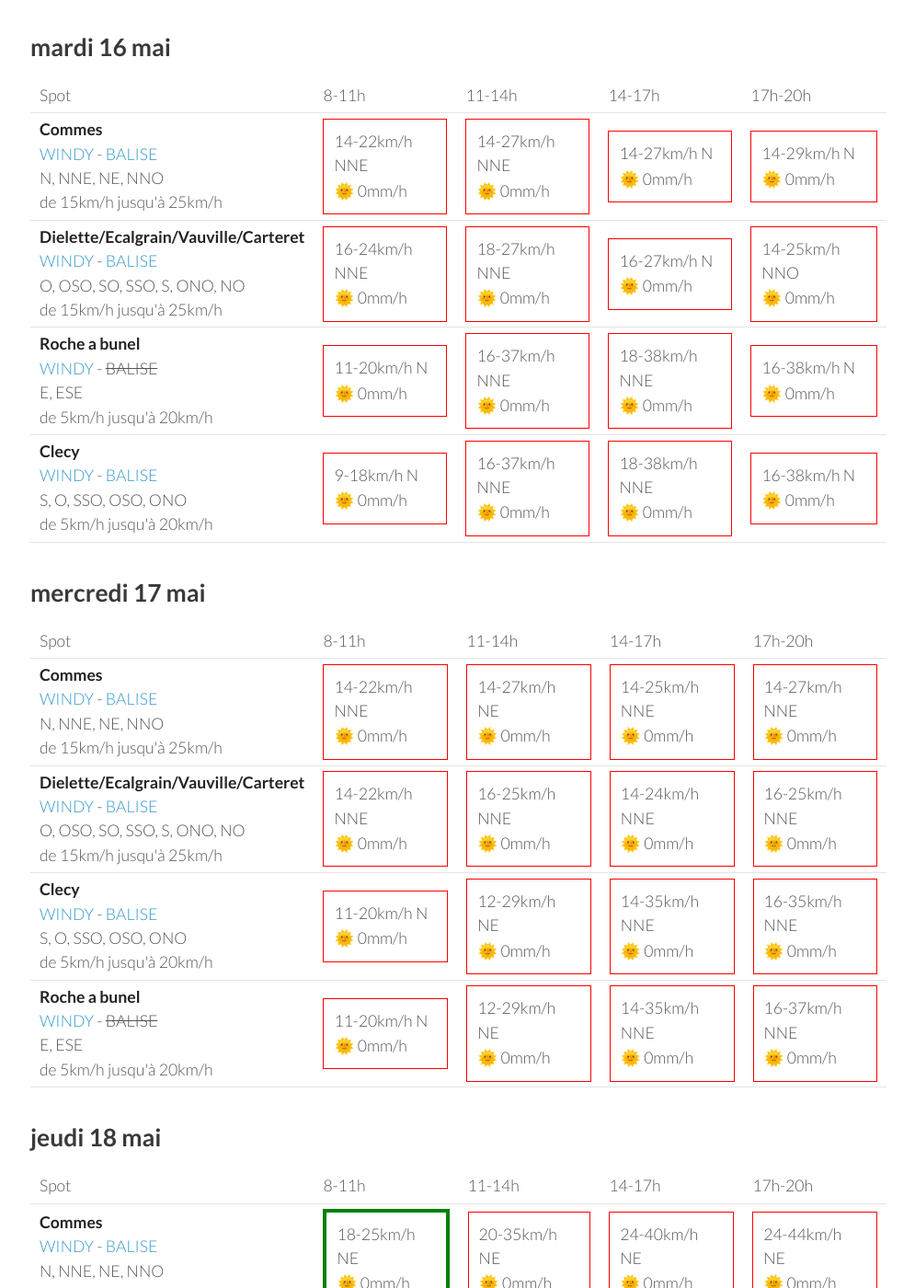
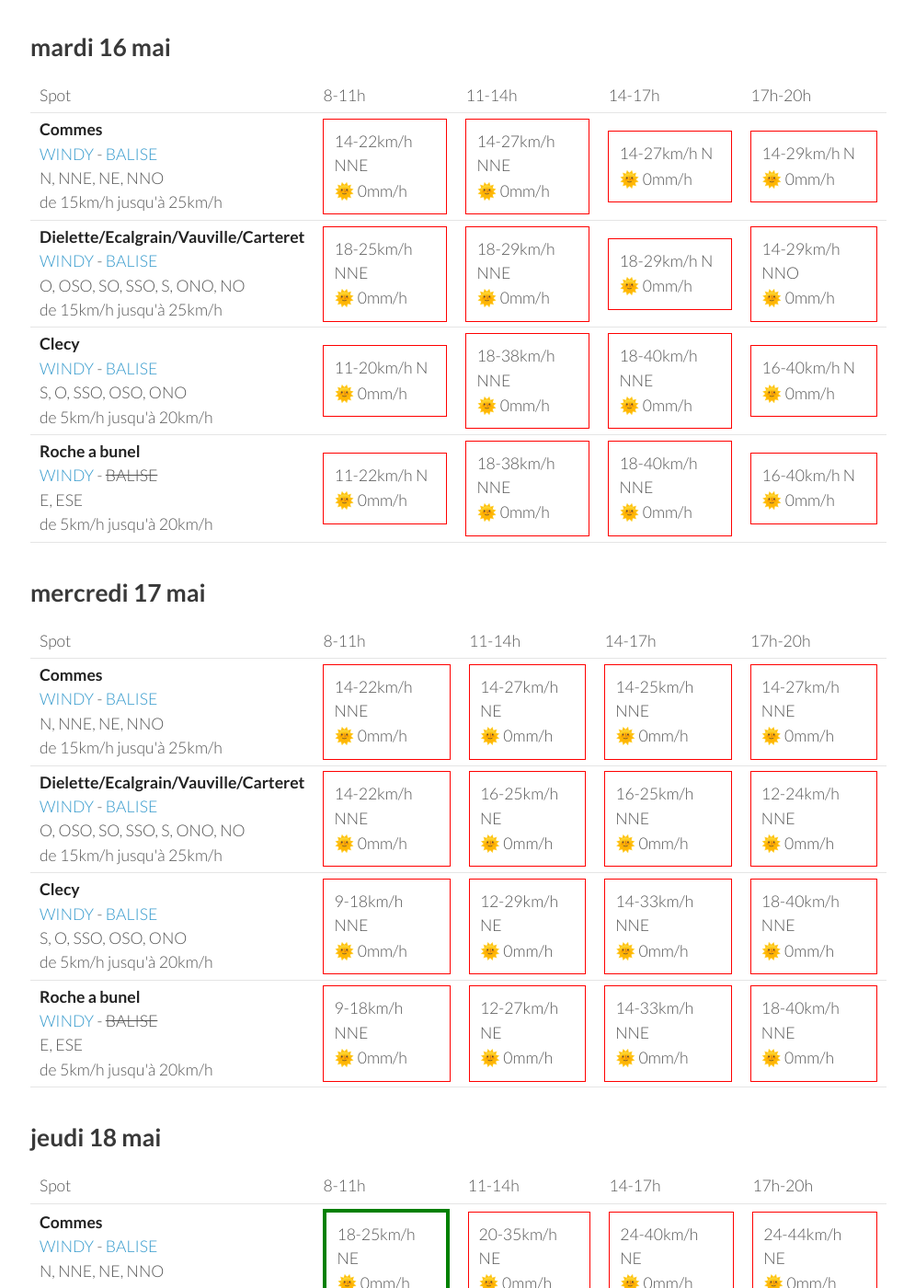
Before and after one commit to parapente-dans-le-nord/parapente-dans-le-nord.github.io, a Jekyll site: the page built from normandie.markdown, in a window 1280 px wide and 1400 px high, scrolled down 1429 px. Shown: the whole window at 92% size, without its empty margins (25-1020 px from the left). Built offline with Jekyll 4.4.1, drawn with Linux system fonts in a browser that asks for light colours; some of the changed text lies outside the part shown.

Commit message:
update index.markdown

```diff
--- a/normandie.markdown
+++ b/normandie.markdown
@@ -142,30 +142,30 @@ page mise à jour le dimanche 14 mai 13:46
 <tr>
         <td><strong>Dielette/Ecalgrain/Vauville/Carteret</strong><br><a href="https://windy.com/49.650/-1.856?49.243,-1.856,8">WINDY</a> - <span class=""><a href="http://www.balisemeteo.com/balise.php?idBalise=81">BALISE</a> </span><br> <span class="vent-favorable">O, OSO, SO, SSO, S, ONO, NO</span><br><span class="force-vent">de 15km/h jusqu'à 25km/h</span> </td>
 
-            <td><div class="not-flyable"><p>16-24km/h NNE</p><p>🌞 0mm/h</p></div></td>
-            <td><div class="not-flyable"><p>18-27km/h NNE</p><p>🌞 0mm/h</p></div></td>
-            <td><div class="not-flyable"><p>16-27km/h N</p><p>🌞 0mm/h</p></div></td>
-            <td><div class="not-flyable"><p>14-25km/h NNO</p><p>🌞 0mm/h</p></div></td>
+            <td><div class="not-flyable"><p>18-25km/h NNE</p><p>🌞 0mm/h</p></div></td>
+            <td><div class="not-flyable"><p>18-29km/h NNE</p><p>🌞 0mm/h</p></div></td>
+            <td><div class="not-flyable"><p>18-29km/h N</p><p>🌞 0mm/h</p></div></td>
+            <td><div class="not-flyable"><p>14-29km/h NNO</p><p>🌞 0mm/h</p></div></td>
+
+
+    </tr>
+<tr>
+        <td><strong>Clecy</strong><br><a href="https://windy.com/48.929/-0.470?48.516,-0.470,8">WINDY</a> - <span class=""><a href="http://www.balisemeteo.com/balise.php?idBalise=122">BALISE</a> </span><br> <span class="vent-favorable">S, O, SSO, OSO, ONO</span><br><span class="force-vent">de 5km/h jusqu'à 20km/h</span> </td>
+
+            <td><div class="not-flyable"><p>11-20km/h N</p><p>🌞 0mm/h</p></div></td>
+            <td><div class="not-flyable"><p>18-38km/h NNE</p><p>🌞 0mm/h</p></div></td>
+            <td><div class="not-flyable"><p>18-40km/h NNE</p><p>🌞 0mm/h</p></div></td>
+            <td><div class="not-flyable"><p>16-40km/h N</p><p>🌞 0mm/h</p></div></td>
 
 
     </tr>
 <tr>
         <td><strong>Roche a bunel</strong><br><a href="https://windy.com/48.993/-0.499?48.580,-0.499,8">WINDY</a> - <span class="no-balise"> BALISE </span><br> <span class="vent-favorable">E, ESE</span><br><span class="force-vent">de 5km/h jusqu'à 20km/h</span> </td>
 
-            <td><div class="not-flyable"><p>11-20km/h N</p><p>🌞 0mm/h</p></div></td>
-            <td><div class="not-flyable"><p>16-37km/h NNE</p><p>🌞 0mm/h</p></div></td>
+            <td><div class="not-flyable"><p>11-22km/h N</p><p>🌞 0mm/h</p></div></td>
             <td><div class="not-flyable"><p>18-38km/h NNE</p><p>🌞 0mm/h</p></div></td>
-            <td><div class="not-flyable"><p>16-38km/h N</p><p>🌞 0mm/h</p></div></td>
-
-
-    </tr>
-<tr>
-        <td><strong>Clecy</strong><br><a href="https://windy.com/48.929/-0.470?48.516,-0.470,8">WINDY</a> - <span class=""><a href="http://www.balisemeteo.com/balise.php?idBalise=122">BALISE</a> </span><br> <span class="vent-favorable">S, O, SSO, OSO, ONO</span><br><span class="force-vent">de 5km/h jusqu'à 20km/h</span> </td>
-
-            <td><div class="not-flyable"><p>9-18km/h N</p><p>🌞 0mm/h</p></div></td>
-            <td><div class="not-flyable"><p>16-37km/h NNE</p><p>🌞 0mm/h</p></div></td>
-            <td><div class="not-flyable"><p>18-38km/h NNE</p><p>🌞 0mm/h</p></div></td>
-            <td><div class="not-flyable"><p>16-38km/h N</p><p>🌞 0mm/h</p></div></td>
+            <td><div class="not-flyable"><p>18-40km/h NNE</p><p>🌞 0mm/h</p></div></td>
+            <td><div class="not-flyable"><p>16-40km/h N</p><p>🌞 0mm/h</p></div></td>
 
 
     </tr>
@@ -199,29 +199,29 @@ page mise à jour le dimanche 14 mai 13:46
         <td><strong>Dielette/Ecalgrain/Vauville/Carteret</strong><br><a href="https://windy.com/49.650/-1.856?49.243,-1.856,8">WINDY</a> - <span class=""><a href="http://www.balisemeteo.com/balise.php?idBalise=81">BALISE</a> </span><br> <span class="vent-favorable">O, OSO, SO, SSO, S, ONO, NO</span><br><span class="force-vent">de 15km/h jusqu'à 25km/h</span> </td>
 
             <td><div class="not-flyable"><p>14-22km/h NNE</p><p>🌞 0mm/h</p></div></td>
+            <td><div class="not-flyable"><p>16-25km/h NE</p><p>🌞 0mm/h</p></div></td>
             <td><div class="not-flyable"><p>16-25km/h NNE</p><p>🌞 0mm/h</p></div></td>
-            <td><div class="not-flyable"><p>14-24km/h NNE</p><p>🌞 0mm/h</p></div></td>
-            <td><div class="not-flyable"><p>16-25km/h NNE</p><p>🌞 0mm/h</p></div></td>
+            <td><div class="not-flyable"><p>12-24km/h NNE</p><p>🌞 0mm/h</p></div></td>
 
 
     </tr>
 <tr>
         <td><strong>Clecy</strong><br><a href="https://windy.com/48.929/-0.470?48.516,-0.470,8">WINDY</a> - <span class=""><a href="http://www.balisemeteo.com/balise.php?idBalise=122">BALISE</a> </span><br> <span class="vent-favorable">S, O, SSO, OSO, ONO</span><br><span class="force-vent">de 5km/h jusqu'à 20km/h</span> </td>
 
-            <td><div class="not-flyable"><p>11-20km/h N</p><p>🌞 0mm/h</p></div></td>
+            <td><div class="not-flyable"><p>9-18km/h NNE</p><p>🌞 0mm/h</p></div></td>
             <td><div class="not-flyable"><p>12-29km/h NE</p><p>🌞 0mm/h</p></div></td>
-            <td><div class="not-flyable"><p>14-35km/h NNE</p><p>🌞 0mm/h</p></div></td>
-            <td><div class="not-flyable"><p>16-35km/h NNE</p><p>🌞 0mm/h</p></div></td>
+            <td><div class="not-flyable"><p>14-33km/h NNE</p><p>🌞 0mm/h</p></div></td>
+            <td><div class="not-flyable"><p>18-40km/h NNE</p><p>🌞 0mm/h</p></div></td>
 
 
     </tr>
 <tr>
         <td><strong>Roche a bunel</strong><br><a href="https://windy.com/48.993/-0.499?48.580,-0.499,8">WINDY</a> - <span class="no-balise"> BALISE </span><br> <span class="vent-favorable">E, ESE</span><br><span class="force-vent">de 5km/h jusqu'à 20km/h</span> </td>
 
-            <td><div class="not-flyable"><p>11-20km/h N</p><p>🌞 0mm/h</p></div></td>
-            <td><div class="not-flyable"><p>12-29km/h NE</p><p>🌞 0mm/h</p></div></td>
-            <td><div class="not-flyable"><p>14-35km/h NNE</p><p>🌞 0mm/h</p></div></td>
-            <td><div class="not-flyable"><p>16-37km/h NNE</p><p>🌞 0mm/h</p></div></td>
+            <td><div class="not-flyable"><p>9-18km/h NNE</p><p>🌞 0mm/h</p></div></td>
+            <td><div class="not-flyable"><p>12-27km/h NE</p><p>🌞 0mm/h</p></div></td>
+            <td><div class="not-flyable"><p>14-33km/h NNE</p><p>🌞 0mm/h</p></div></td>
+            <td><div class="not-flyable"><p>18-40km/h NNE</p><p>🌞 0mm/h</p></div></td>
 
 
     </tr>
```
Also changed, not shown: other parts of normandie.markdown (+1 -1 lines).
